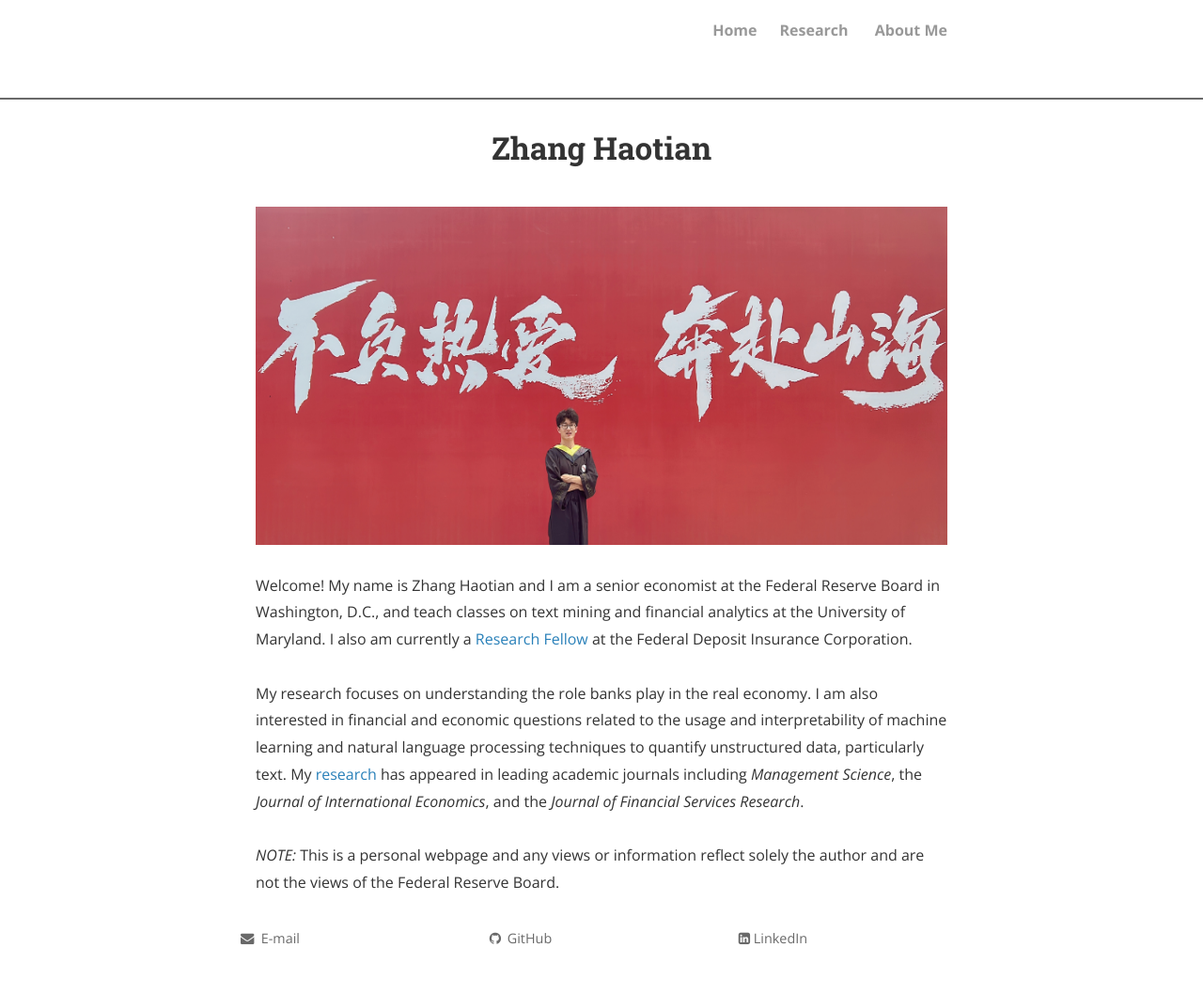
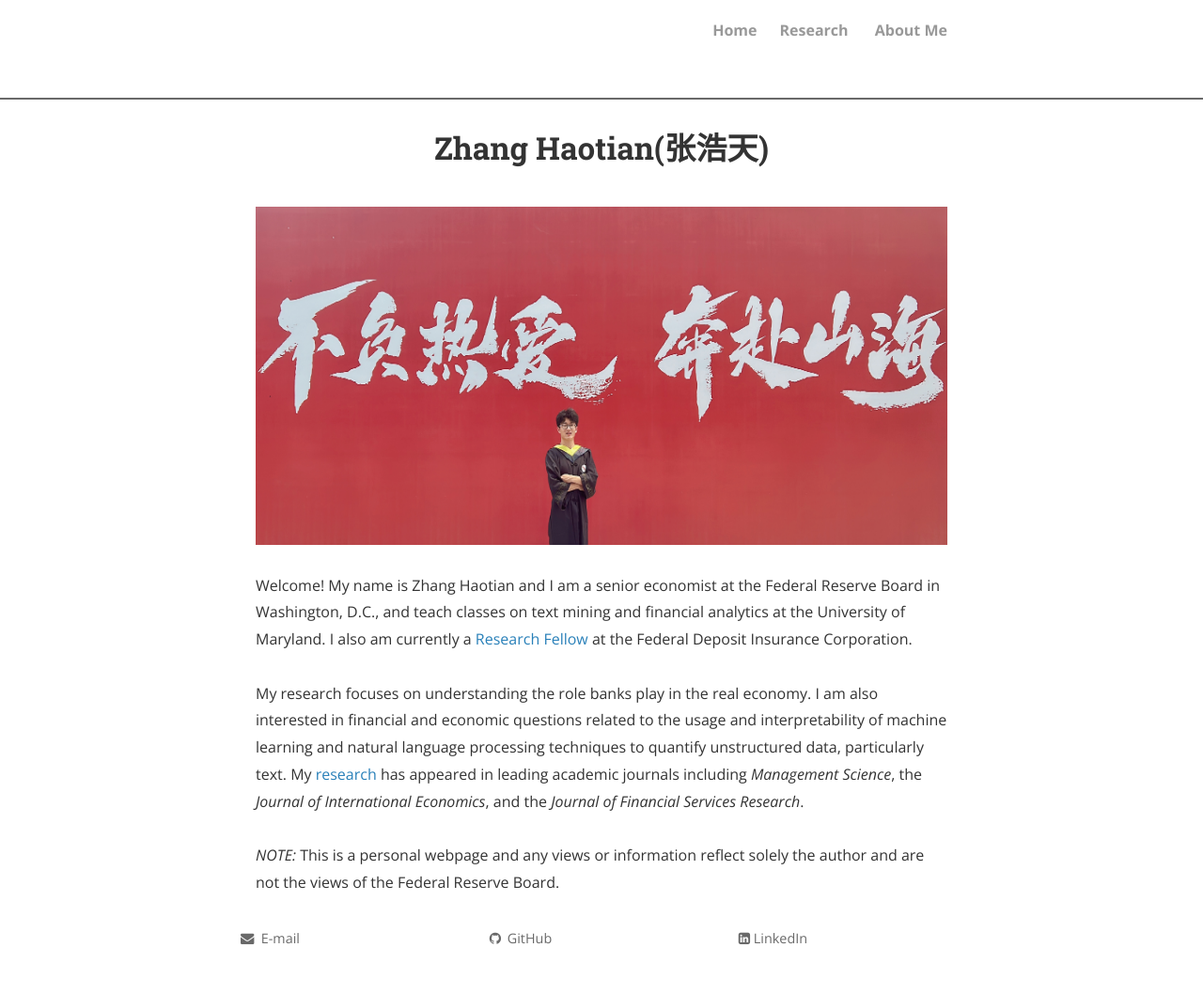
Before and after one commit to sosweetzhang/sosweetzhang.github.io, a Jekyll site: the page built from index.html, in a window 1280 px wide. Shown: the whole page at 94% size. Built offline with Jekyll 4.4.1, drawn with Linux system fonts in a browser that asks for light colours; nearby versions of some CDN libraries; the list of posts is cut into pages by our own code; comment, search, counter and statistics services are not loaded; a style sheet for code colours, icons or effects is not loaded.

Commit message:
Update index.html

```diff
--- a/index.html
+++ b/index.html
@@ -1,6 +1,6 @@
 ---
 layout: page
-title: Zhang Haotian
+title: Zhang Haotian(张浩天)
 ---
 <div class="home">
   <script async src="https://www.googletagmanager.com/gtag/js?id=UA-108085250-1"></script>
```
